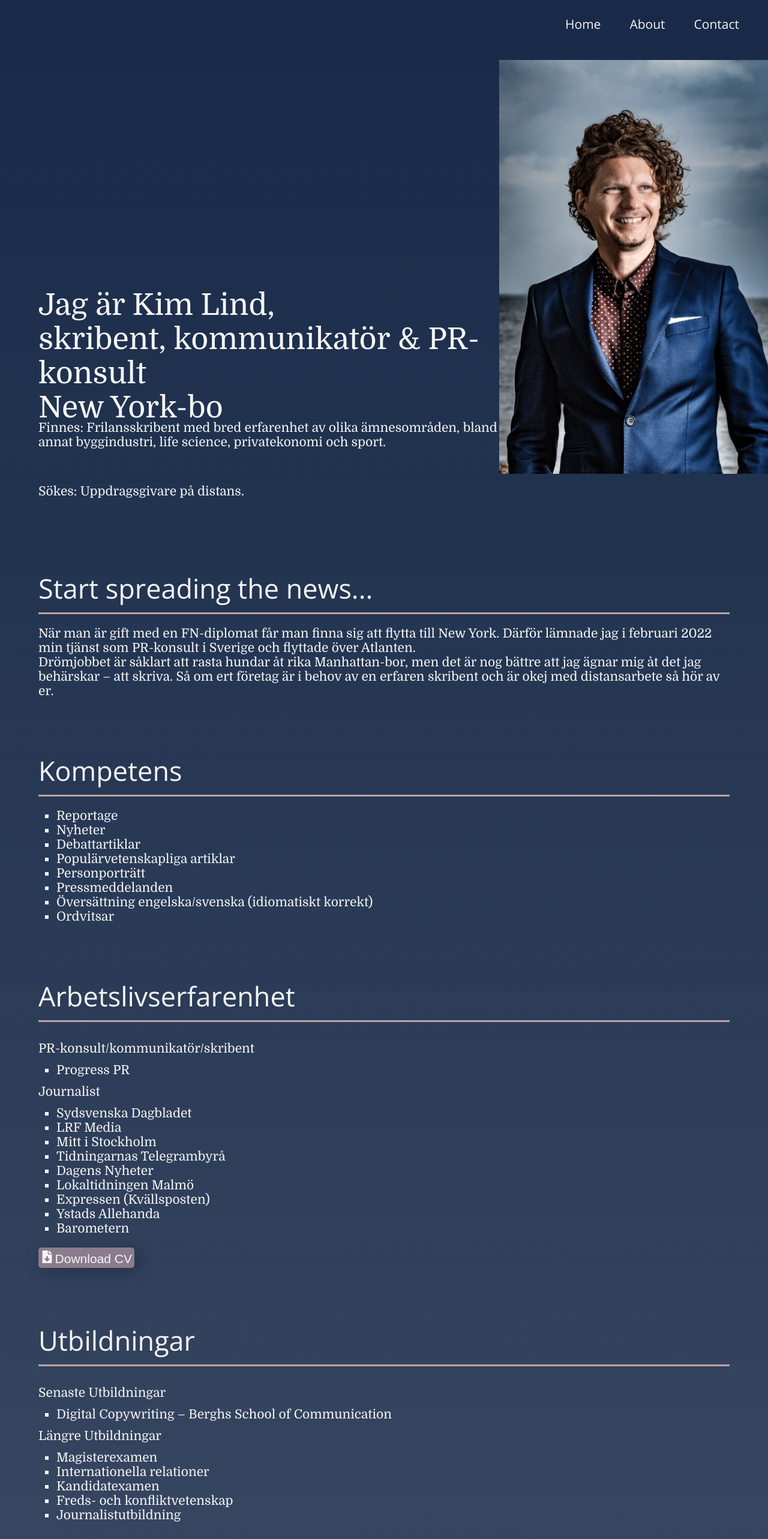
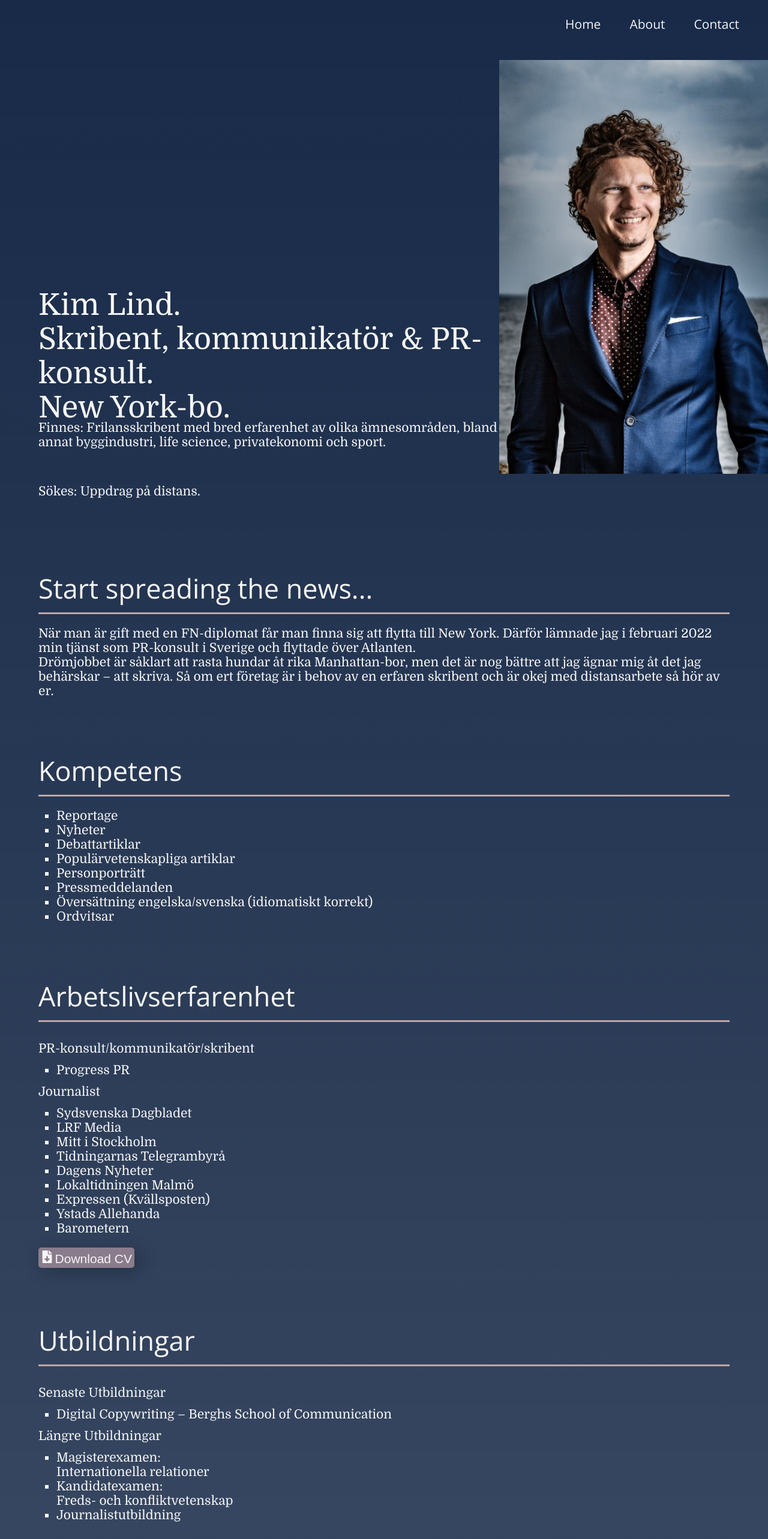
Before and after one commit to nehrwein/Kim_Portfolio, a React (Create React App) app: page / in a window 1280 px wide. Shown: the top 2566 px of the page at 60% size. Built offline with nearby package versions, Linux system fonts and the light colour scheme.

Commit message:
refactor(content): small content changes

```diff
--- a/src/components/About/AboutElements.ts
+++ b/src/components/About/AboutElements.ts
@@ -5,6 +5,7 @@ interface AboutArticleProps {
 }
 
 interface AlivsProps {
+  subject: number;
   highlight: number;
   $list: boolean;
 }
@@ -59,7 +60,7 @@ export const AboutList = styled.ul`
 
 export const AboutListItem = styled.li<AlivsProps>`
   font-style: normal;
-  list-style-type: ${({ highlight, $list }) => !$list || highlight > -1 ? 'none' : 'square'};
+  list-style-type: ${({ subject, highlight, $list }) => !$list || highlight > -1 || subject > -1 ? 'none' : 'square'};
   color: whitesmoke;
   font-size: 18px;
   line-height: ${({ highlight }) => highlight > -1 ? '35px' : '21px'};
--- a/src/components/About/index.tsx
+++ b/src/components/About/index.tsx
@@ -17,6 +17,7 @@ const About = () => {
           <AboutList>
             {item.content?.map((element) => (
               <AboutListItem
+                subject={data.e_subjects.indexOf(element)}
                 highlight={data.A_Highlight.indexOf(element)}
                 key={element}
                 $list={item.list}
--- a/src/components/Hero/index.tsx
+++ b/src/components/Hero/index.tsx
@@ -7,13 +7,13 @@ const Hero = () => {
     <HeroContainer id='home'>
       <HeroHeadlineContainer>
         <HeroHeadline>
-          Jag är Kim Lind,
+          Kim Lind.
         </HeroHeadline>
         <HeroHeadline>
-          skribent, kommunikatör & PR-konsult
+          Skribent, kommunikatör & PR-konsult.
         </HeroHeadline>
         <HeroHeadline>
-          New York-bo
+          New York-bo.
         </HeroHeadline>
       </HeroHeadlineContainer>
       <HeroImage />
@@ -22,7 +22,7 @@ const Hero = () => {
           Finnes: Frilansskribent med bred erfarenhet av olika ämnesområden, bland annat byggindustri, life science, privatekonomi och sport.
         </HeroText>
         <HeroText>
-          Sökes: Uppdragsgivare på distans.
+          Sökes: Uppdrag på distans.
         </HeroText>
       </HeroTextContainer>
     </HeroContainer>
--- a/src/data/data.json
+++ b/src/data/data.json
@@ -57,9 +57,9 @@
       "subject": "Utbildning i urval",
       "content": [
         "Digital Copywriting – Berghs School of Communication",
-        "Magisterexamen",
+        "Magisterexamen:",
         "Internationella relationer",
-        "Kandidatexamen",
+        "Kandidatexamen:",
         "Freds- och konfliktvetenskap",
         "Journalistutbildning"
       ],
@@ -75,9 +75,9 @@
         "Senaste Utbildningar",
         "Digital Copywriting – Berghs School of Communication",
         "Längre Utbildningar",
-        "Magisterexamen",
+        "Magisterexamen:",
         "Internationella relationer",
-        "Kandidatexamen",
+        "Kandidatexamen:",
         "Freds- och konfliktvetenskap",
         "Journalistutbildning"
       ],
@@ -92,5 +92,9 @@
     "Journalist",
     "Senaste Utbildningar",
     "Längre Utbildningar"
+  ],
+  "e_subjects": [
+    "Internationella relationer",
+    "Freds- och konfliktvetenskap"
   ]
 }
```
